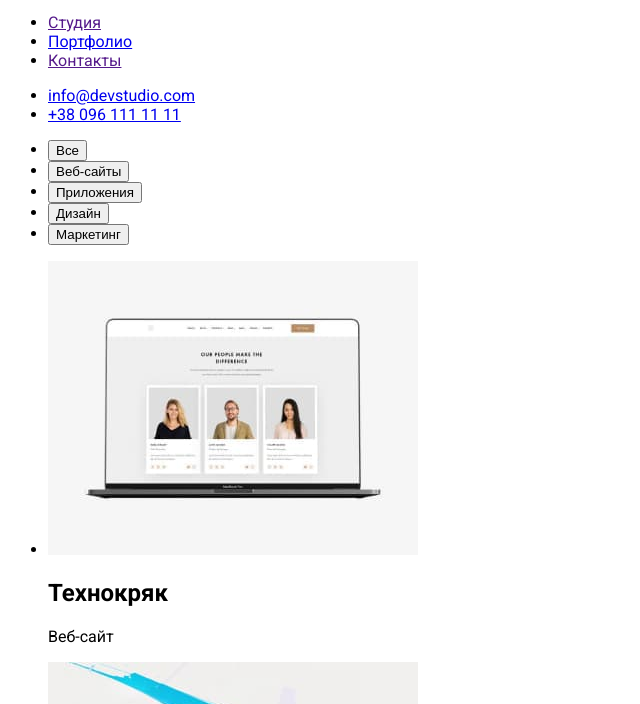
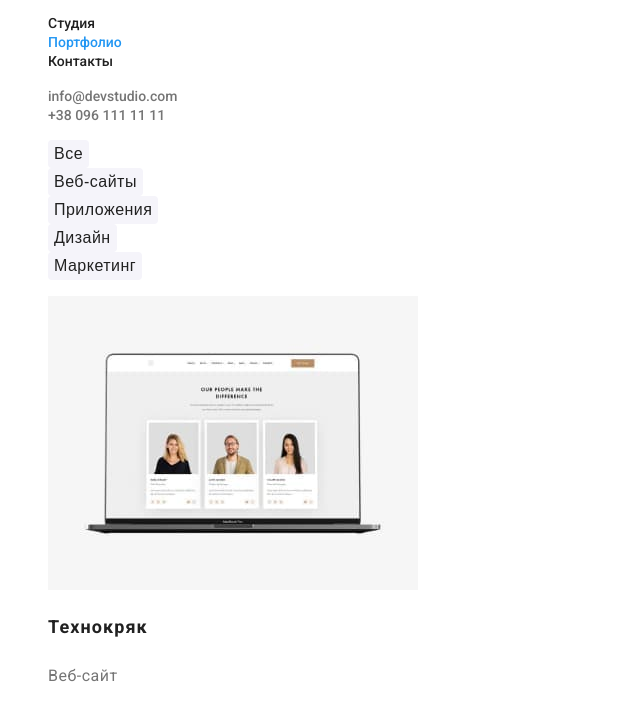
Before and after one commit to Fifth-Wave/goit-markup-hw-02, a plain HTML site: page portfolio.html in a window 1280 px wide. Shown: the part 41-745 px from the top of the page, without its empty margins (0-640 px from the left). Drawn offline with Linux system fonts and the light colour scheme.

Commit message:
update portfolio css

```diff
--- a/css/styles.css
+++ b/css/styles.css
@@ -10,6 +10,8 @@
 7.
 8.
 9. цвета логотипа
+
+
 */
 :root {
   --text-color-basic: #212121;
@@ -215,3 +217,45 @@ body {
   color: rgba(255, 255, 255, 0.6);
   text-decoration: none;
 }
+
+
+
+/* portfolio styles */
+
+.filter-btn {
+  font-style: normal;
+  font-weight: 500;
+  font-size: 16px;
+  line-height: 26px;
+  text-align: center;
+  letter-spacing: 0.03em;
+  background: var(--bg-color-secnd);
+  color: var(--text-color-basic);
+  border-radius: 4px;
+  border-width: 0px;
+}
+
+.filter-btn:hover,
+.filter-btn:focus {
+  background-color: var(--accent-color);
+  color: var(--text-color-third);
+}
+
+/*  projects section  */
+
+.projects .headings {
+  font-style: normal;
+  font-weight: bold;
+  font-size: 18px;
+  line-height: 36px;
+  letter-spacing: 0.06em;
+  color: var(--text-color-basic)
+}
+.projects .items {
+  font-style: normal;
+  font-weight: normal;
+  font-size: 16px;
+  line-height: 30px;
+  letter-spacing: 0.03em;
+  color: var(--text-color-secondary);
+}
--- a/portfolio.html
+++ b/portfolio.html
@@ -7,52 +7,42 @@
     <title>Портфолио</title>
     <link rel="stylesheet" href="./css/styles.css" />
 
-    <link rel="preconnect" href="https://fonts.googleapis.com" />
-    <link rel="preconnect" href="https://fonts.gstatic.com" crossorigin />
-    <link
-      href="https://fonts.googleapis.com/css2?family=Roboto:ital,wght@0,400;0,500;0,700;0,900;1,400;1,500;1,700;1,900&display=swap"
-      rel="stylesheet"
-    />
-
-    <link rel="preconnect" href="https://fonts.googleapis.com" />
-    <link rel="preconnect" href="https://fonts.gstatic.com" crossorigin />
-    <link
-      href="https://fonts.googleapis.com/css2?family=Raleway:ital,wght@0,700;1,700&display=swap"
-      rel="stylesheet"
-    />
+    <link rel="preconnect" href="https://fonts.googleapis.com">
+    <link rel="preconnect" href="https://fonts.gstatic.com" crossorigin>
+    <link href="https://fonts.googleapis.com/css2?family=Raleway:ital,wght@0,700;1,700&family=Roboto:ital,wght@0,400;0,500;0,700;0,900;1,400;1,500;1,700;1,900&display=swap" rel="stylesheet">
   </head>
   <body>
-    <header>
+    <header class="header-content">
       <!--навигация по сайту-->
       <nav class="nav-style">
         <a class="logo" href="./"><span class="logo-color">Web</span>Studio</a>
-        <ul>
-          <li><a class="nav-item" href="">Студия</a></li>
-          <li><a class="nav-item" href="./portfolio.html">Портфолио</a></li>
-          <li><a class="nav-item" href="">Контакты</a></li>
+        <ul class="nav-list list">
+          <li><a class="item" href="./">Студия</a></li>
+          <li><a class="item current" href="./portfolio.html">Портфолио</a></li>
+          <li><a class="item" href="">Контакты</a></li>
         </ul>
       </nav>
-      <ul class="contacts-header">
-        <li class="contact-list">
-          <a class="contact-link" href="mailto:info@devstudio.com"
+      <ul class="contacts-header list">
+        <li>
+          <a class="link" href="mailto:info@devstudio.com"
             >info@devstudio.com</a
           >
         </li>
-        <li class="contact-list">
-          <a class="contact-link" href="tel:+380961111111">+38 096 111 11 11</a>
+        <li>
+          <a class="link" href="tel:+380961111111">+38 096 111 11 11</a>
         </li>
       </ul>
     </header>
     <main>
-      <ul>
-        <li><button type="button">Все</button></li>
-        <li><button type="button">Веб-сайты</button></li>
-        <li><button type="button">Приложения</button></li>
-        <li><button type="button">Дизайн</button></li>
-        <li><button type="button">Маркетинг</button></li>
+      <ul class="list">
+        <li><button class="filter-btn" type="button">Все</button></li>
+        <li><button class="filter-btn" type="button">Веб-сайты</button></li>
+        <li><button class="filter-btn" type="button">Приложения</button></li>
+        <li><button class="filter-btn" type="button">Дизайн</button></li>
+        <li><button class="filter-btn" type="button">Маркетинг</button></li>
       </ul>
-
-      <ul>
+<!-- projects section -->
+      <ul class="projects list">
         <li>
           <img
             src="./images/img-portfolio-1.jpg"
@@ -60,8 +50,8 @@
             width="370"
             height="294"
           />
-          <h2>Технокряк</h2>
-          <p>Веб-сайт</p>
+          <h2 class="headings">Технокряк</h2>
+          <p class="items">Веб-сайт</p>
         </li>
         <li>
           <img
@@ -70,8 +60,8 @@
             width="370"
             height="294"
           />
-          <h2>Постер New Orlean vs Golden Star</h2>
-          <p>Дизайн</p>
+          <h2 class="headings">Постер New Orlean vs Golden Star</h2>
+          <p class="items">Дизайн</p>
         </li>
         <li>
           <img
@@ -80,8 +70,8 @@
             width="370"
             height="294"
           />
-          <h2>Ресторан Seafood</h2>
-          <p>Приложение</p>
+          <h2 class="headings">Ресторан Seafood</h2>
+          <p class="items">Приложение</p>
         </li>
         <li>
           <img
@@ -90,8 +80,8 @@
             width="370"
             height="294"
           />
-          <h2>Проект Prime</h2>
-          <p>Маркетинг</p>
+          <h2 class="headings">Проект Prime</h2>
+          <p class="items">Маркетинг</p>
         </li>
         <li>
           <img
@@ -100,8 +90,8 @@
             width="370"
             height="294"
           />
-          <h2>Проект Boxes</h2>
-          <p>Приложение</p>
+          <h2 class="headings">Проект Boxes</h2>
+          <p class="items">Приложение</p>
         </li>
         <li>
           <img
@@ -110,8 +100,8 @@
             width="370"
             height="294"
           />
-          <h2>Inspiration has no Borders</h2>
-          <p>Веб-сайт</p>
+          <h2 class="headings">Inspiration has no Borders</h2>
+          <p class="items">Веб-сайт</p>
         </li>
         <li>
           <img
@@ -120,8 +110,8 @@
             width="370"
             height="294"
           />
-          <h2>Издание Limited Edition</h2>
-          <p>Дизайн</p>
+          <h2 class="headings">Издание Limited Edition</h2>
+          <p class="items">Дизайн</p>
         </li>
         <li>
           <img
@@ -130,8 +120,8 @@
             width="370"
             height="294"
           />
-          <h2>Проект LAB</h2>
-          <p>Маркетинг</p>
+          <h2 class="headings">Проект LAB</h2>
+          <p class="items">Маркетинг</p>
         </li>
         <li>
           <img
@@ -140,8 +130,8 @@
             width="370"
             height="294"
           />
-          <h2>Growing Business</h2>
-          <p>Приложение</p>
+          <h2 class="headings">Growing Business</h2>
+          <p class="items">Приложение</p>
         </li>
       </ul>
     </main>
@@ -150,7 +140,7 @@
         ><span class="logo-color">Web</span>Studio</a
       >
       <address class="address-style">г. Киев, пр-т Леси Украинки, 26</address>
-      <ul class="contacts-footer">
+      <ul class="contacts-footer list">
         <li>
           <a class="contact-link-footer" href="mailto:info@example.com"
             >info@example.com</a
```
